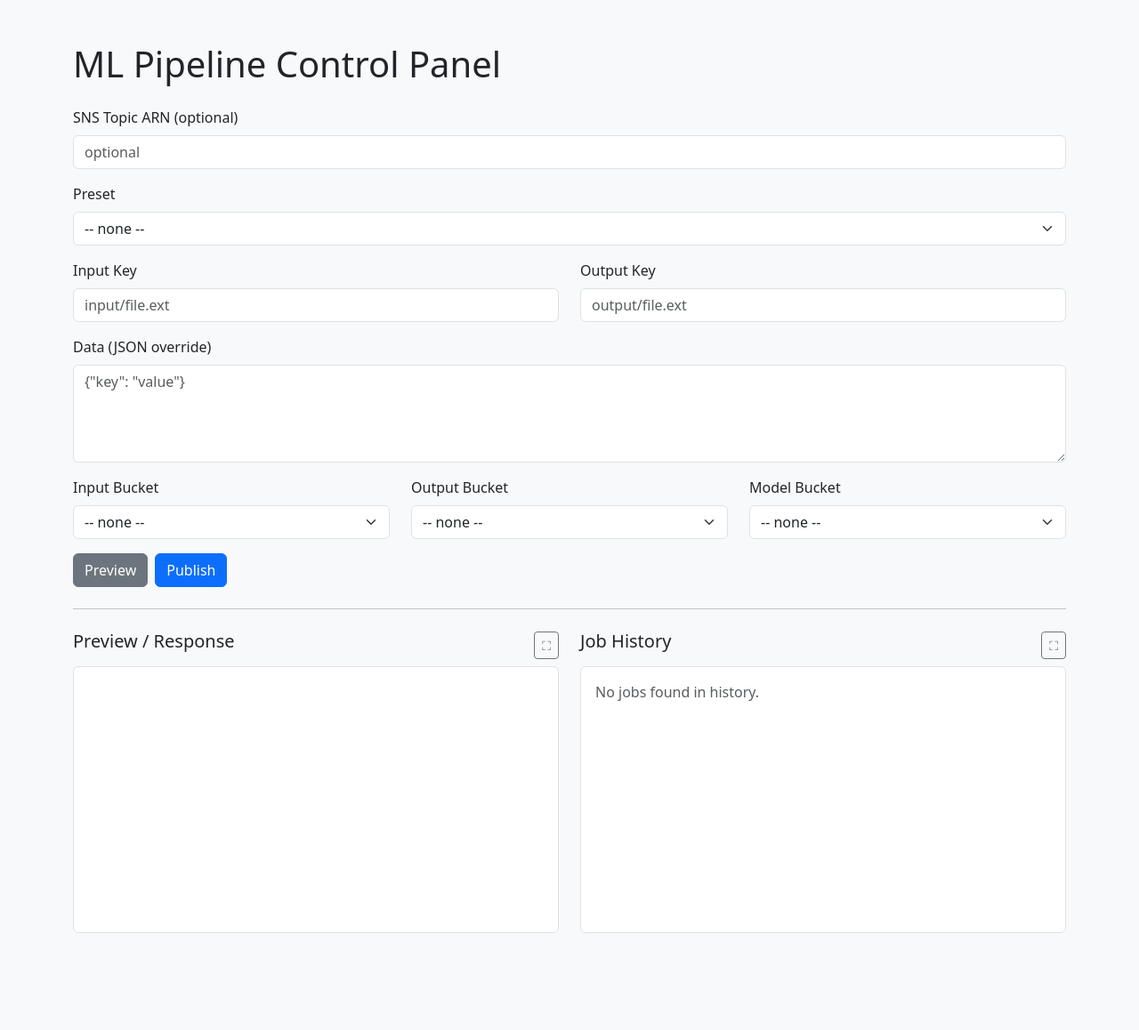
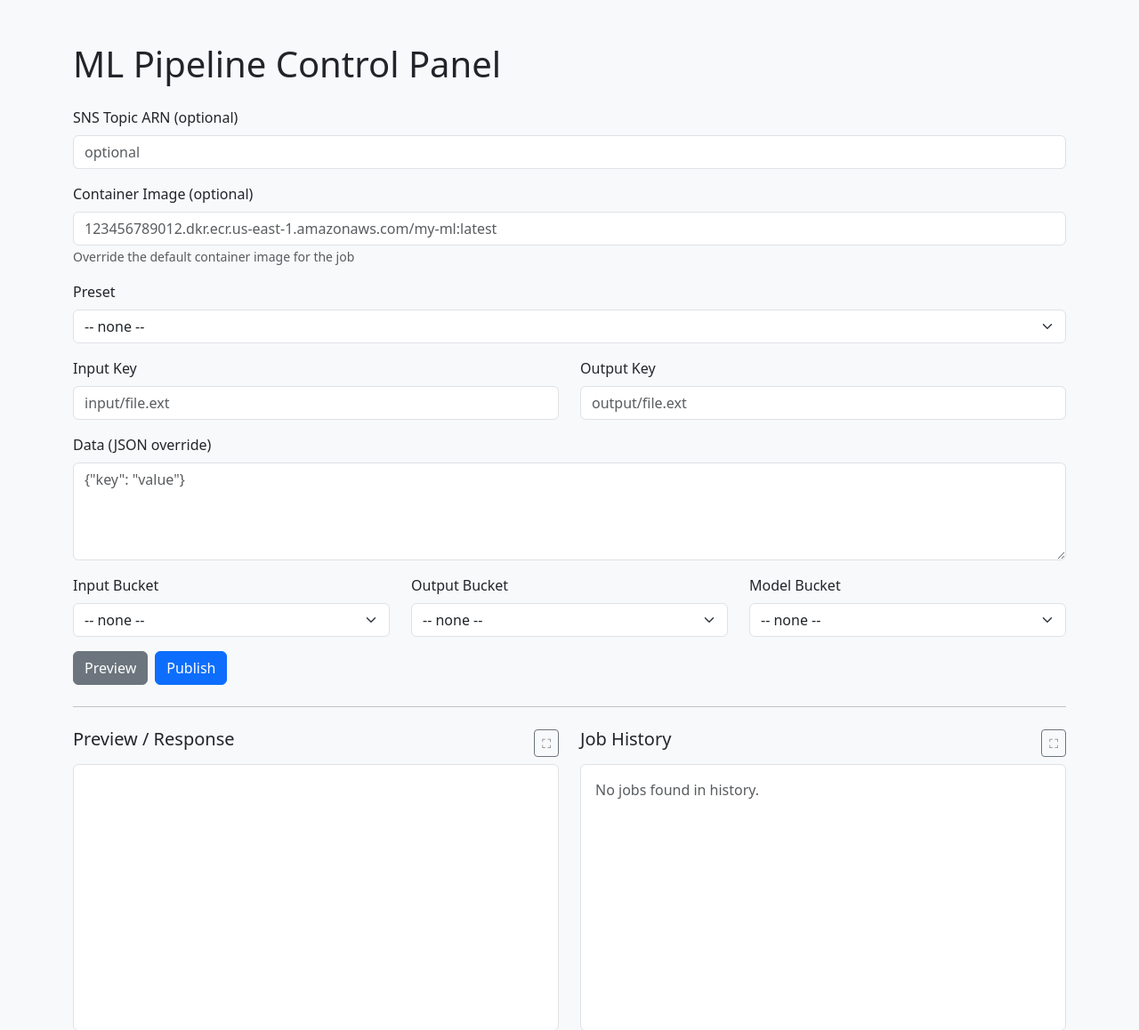
Before and after one commit to hiram-labs/terraform-aws-ml, a FastAPI app: page / in a window 1280 px wide. Shown: the top 1158 px of the page at 89% size. Before the commit the page ends 1049 px from the top, so only its background shows below. Run offline with FastAPI, Linux system fonts and the light colour scheme; data that the repository does not hold is empty.

Commit message:
feat(batch): support per-job container image override via CLI, UI, and Lambda trigger

```diff
--- a/admin/scripts/trigger_jobs.py
+++ b/admin/scripts/trigger_jobs.py
@@ -31,6 +31,7 @@ def parse_arguments():
     parser.add_argument('--data', help='Path to JSON file or JSON string for the SNS message data field')
     parser.add_argument('--preset', choices=['extract_audio', 'transcribe_audio', 'cleanup_cache'], help='Use a preset job payload (extends --data)')
     parser.add_argument('--trigger-type', default='batch_job', help='Override trigger_type (default: batch_job)')
+    parser.add_argument('--container-image', help='Override the default container image for the job')
     parser.add_argument('--input-bucket', help='S3 bucket for input data')
     parser.add_argument('--output-bucket', help='S3 bucket for output results')
     parser.add_argument('--model-bucket', help='S3 bucket for ML models')
@@ -121,6 +122,11 @@ def main():
     session = boto3.Session(region_name=args.region)
     sns_client = session.client('sns')
     data = load_data(args)
+
+    # Add container image override if provided
+    if args.container_image:
+        data['container_image'] = args.container_image
+
     payload = {
         "trigger_type": args.trigger_type,
         "data": data,
--- a/admin/ui/app.py
+++ b/admin/ui/app.py
@@ -87,6 +87,7 @@ async def index(request: Request):
 @app.post("/preview", response_class=JSONResponse)
 async def preview(preset: Optional[str] = Form(None), data: Optional[str] = Form(None),
                   input_key: Optional[str] = Form(None), output_key: Optional[str] = Form(None),
+                  container_image: Optional[str] = Form(None),
                   input_bucket: Optional[str] = Form(None), output_bucket: Optional[str] = Form(None), model_bucket: Optional[str] = Form(None)):
     # Build base data
     if preset:
@@ -108,6 +109,8 @@ async def preview(preset: Optional[str] = Form(None), data: Optional[str] = Form
         base["input_key"] = input_key
     if output_key:
         base["output_key"] = output_key
+    if container_image:
+        base["container_image"] = container_image
 
     # Always append timestamp to output_key if present
     if 'output_key' in base:
@@ -136,6 +139,7 @@ async def preview(preset: Optional[str] = Form(None), data: Optional[str] = Form
 @app.post("/publish", response_class=JSONResponse)
 async def publish(topic_arn: Optional[str] = Form(None), preset: Optional[str] = Form(None), data: Optional[str] = Form(None),
                   input_key: Optional[str] = Form(None), output_key: Optional[str] = Form(None),
+                  container_image: Optional[str] = Form(None),
                   input_bucket: Optional[str] = Form(None), output_bucket: Optional[str] = Form(None), model_bucket: Optional[str] = Form(None)):
     # Determine topic
     topic = topic_arn or DEFAULT_TOPIC_ARN
@@ -144,6 +148,7 @@ async def publish(topic_arn: Optional[str] = Form(None), preset: Optional[str] =
 
     # Reuse preview builder
     preview_resp = await preview(preset=preset, data=data, input_key=input_key, output_key=output_key,
+                                 container_image=container_image,
                                  input_bucket=input_bucket, output_bucket=output_bucket, model_bucket=model_bucket)
     if isinstance(preview_resp, JSONResponse) and preview_resp.status_code != 200:
         return preview_resp
@@ -168,6 +173,7 @@ async def publish(topic_arn: Optional[str] = Form(None), preset: Optional[str] =
                 "script_key": payload.get('data', {}).get('script_key', 'unknown'),
                 "input_key": input_key,
                 "output_key": output_key,
+                "container_image": container_image,
                 "input_bucket": input_bucket,
                 "output_bucket": output_bucket,
                 "model_bucket": model_bucket
@@ -195,6 +201,7 @@ async def publish(topic_arn: Optional[str] = Form(None), preset: Optional[str] =
                 "script_key": payload.get('data', {}).get('script_key', 'unknown'),
                 "input_key": input_key,
                 "output_key": output_key,
+                "container_image": container_image,
                 "input_bucket": input_bucket,
                 "output_bucket": output_bucket,
                 "model_bucket": model_bucket
@@ -219,16 +226,18 @@ async def get_history():
 
 
 @app.post("/history/delete", response_class=JSONResponse)
-async def delete_history_entry(index: int = Form(...)):
-    """Delete a single history entry by index"""
+async def delete_history_entry(timestamp: str = Form(...)):
+    """Delete a history entry by timestamp"""
     history = load_history()
 
-    if index < 0 or index >= len(history):
-        return JSONResponse({"error": "Invalid history index"}, status_code=400)
+    # Find and remove entry by timestamp
+    for i, entry in enumerate(history):
+        if entry.get('timestamp') == timestamp:
+            history.pop(i)
+            save_history(history)
+            return JSONResponse({"status": "ok"})
 
-    history.pop(index)
-    save_history(history)
-    return JSONResponse({"status": "ok"})
+    return JSONResponse({"error": "History entry not found"}, status_code=404)
 
 
 @app.post("/logs/tail", response_class=JSONResponse)
--- a/admin/ui/templates/index.html
+++ b/admin/ui/templates/index.html
@@ -154,6 +154,12 @@
         </div>
 
         <div class="mb-3">
+          <label class="form-label">Container Image (optional)</label>
+          <input class="form-control" name="container_image" id="container_image" placeholder="123456789012.dkr.ecr.us-east-1.amazonaws.com/my-ml:latest">
+          <small class="form-text text-muted">Override the default container image for the job</small>
+        </div>
+
+        <div class="mb-3">
           <label class="form-label">Preset</label>
           <select class="form-select" name="preset" id="preset">
             <option value="">-- none --</option>
@@ -296,7 +302,7 @@
                   <div class="history-badge-group">
                     ${statusBadge}
                     <button class="badge bg-info border-0" type="button" data-logs-timestamp="${job.timestamp}">Logs</button>
-                    <button class="badge bg-danger border-0" type="button" data-history-index="${originalIndex}">Delete</button>
+                    <button class="badge bg-danger border-0" type="button" data-delete-timestamp="${job.timestamp}">Delete</button>
                   </div>
                 </div>
 
@@ -330,10 +336,10 @@
 
           document.getElementById('history-container').innerHTML = html;
 
-          document.querySelectorAll('[data-history-index]').forEach((btn) => {
+          document.querySelectorAll('[data-delete-timestamp]').forEach((btn) => {
             btn.addEventListener('click', async (e) => {
-              const index = e.currentTarget.getAttribute('data-history-index');
-              await deleteHistoryEntry(index);
+              const timestamp = e.currentTarget.getAttribute('data-delete-timestamp');
+              await deleteHistoryEntry(timestamp);
             });
           });
 
@@ -348,13 +354,13 @@
         }
       }
 
-      async function deleteHistoryEntry(index) {
+      async function deleteHistoryEntry(timestamp) {
         if (!confirm('Delete this history entry?')) {
           return;
         }
 
         try {
-          const form = new URLSearchParams({ index });
+          const form = new URLSearchParams({ timestamp });
           const resp = await fetch('/history/delete', { method: 'POST', body: form });
           const json = await resp.json();
           document.getElementById('output').textContent = JSON.stringify(json, null, 2);
```
Also changed, not shown: modules/lambda/functions/trigger/batch_job.py (+9 -0 lines), README.md, admin/README.md.
